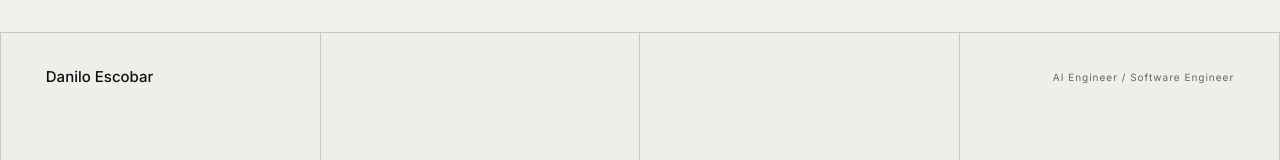
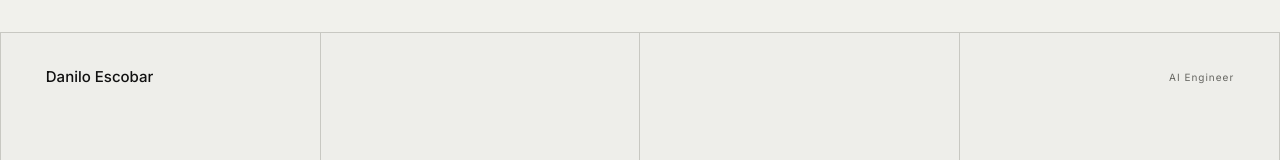
Before and after one commit to escobardanilo/my-site, a Next.js app: page /projects/paypart in a window 1280 px wide. Shown: the part 9950-10110 px from the top of the page. Built offline with nearby package versions, Linux system fonts and the light colour scheme.

Commit message:
Use localized business-focused positioning in footer

```diff
--- a/src/components/layout/Footer.tsx
+++ b/src/components/layout/Footer.tsx
@@ -13,7 +13,7 @@ export function Footer() {
           <span>Danilo Escobar</span>
 
           <span>
-            AI Engineer / Software Engineer
+            {copy.footer.role}
           </span>
         </div>
 
```
